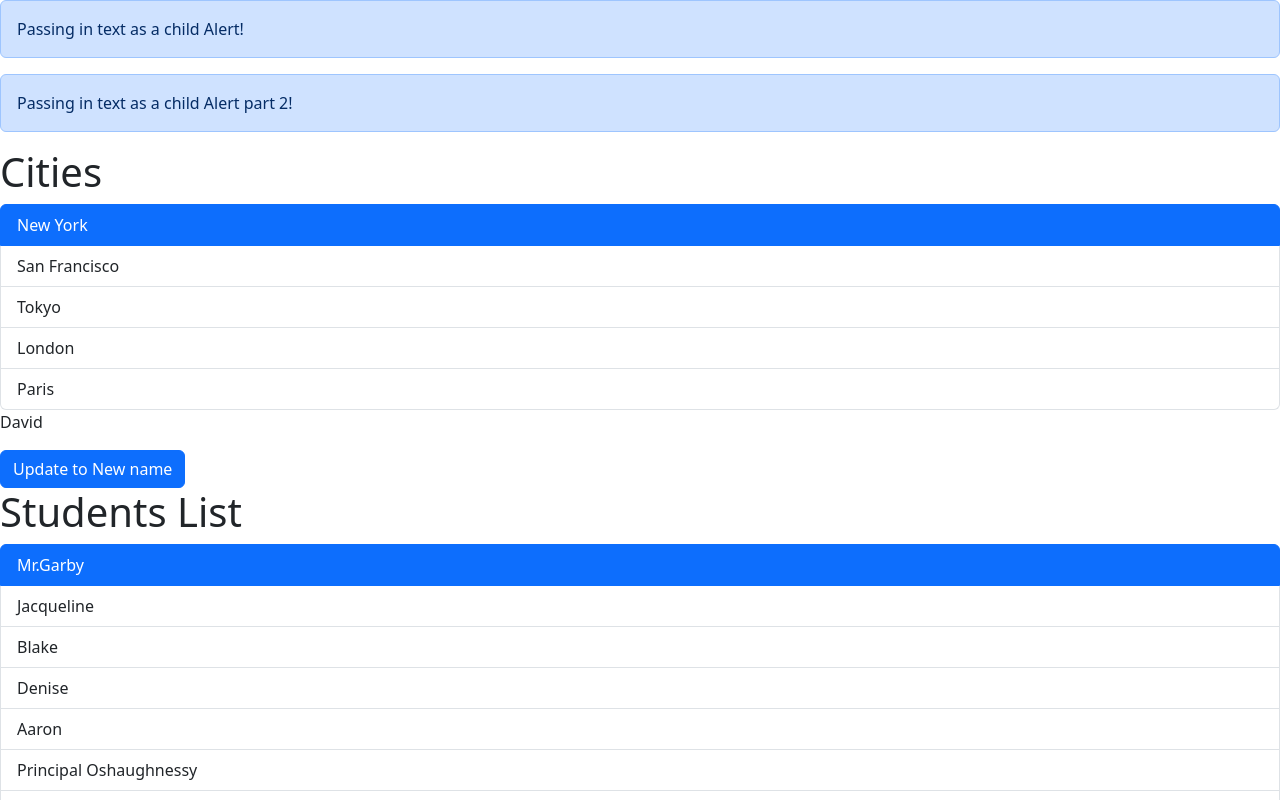
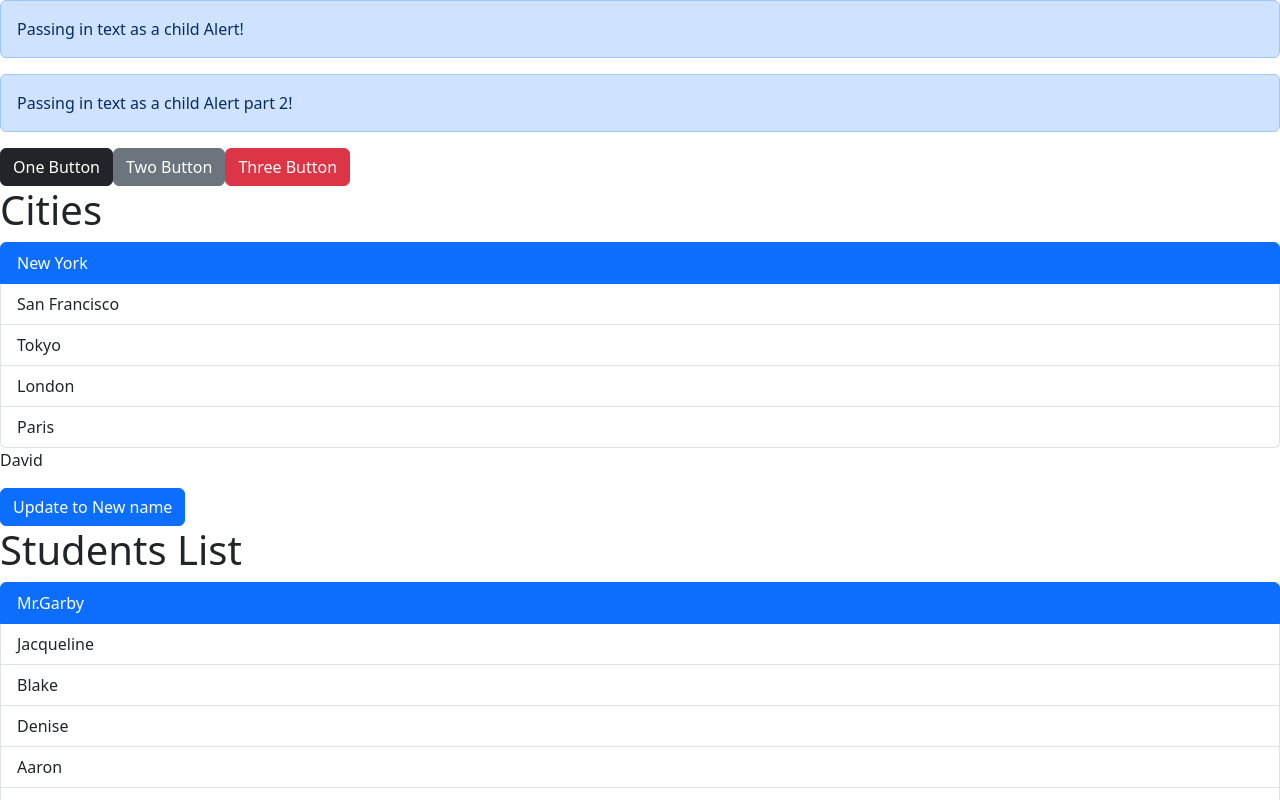
Before and after one commit to Jpdl925/IntroReact, a React (Vite) app in the folder intro-react-app-l/: page / in a window 1280 px wide. Shown: the top 800 px of the page. Built offline with nearby package versions, Linux system fonts and the light colour scheme.

Commit message:
Buttons added with different functions and interface

```diff
--- a/intro-react-app-l/src/App.tsx
+++ b/intro-react-app-l/src/App.tsx
@@ -3,6 +3,7 @@ import MyuseStateExample from "./components/MyuseStateExample";
 import Content from "./components/Content";
 import Footer from "./components/Footer";
 import Alert from "./components/Alert";
+import Buttons from "./components/Buttons";
 
 function App() {
   let items = ["New York", "San Francisco", "Tokyo", "London", "Paris"];
@@ -29,6 +30,19 @@ function App() {
   const handleSelectItem = (item:string) => {
     console.log(item);
   }
+
+
+  const handleClick1 = () => {
+    console.log("tClicked from our helper function");
+  }
+  const handleClick2 = () => {
+    console.log("tClicked from our helper function");
+  }
+  const handleClick3 = () => {
+    console.log("tClicked from our helper function");
+  }
+
+
   // return <div><Message/></div>
   return (
     <>
@@ -36,12 +50,33 @@ function App() {
         <Alert>
           Passing in text as a child Alert!
         </Alert>
+
+
         <Alert>
           Passing in text as a child Alert part 2!
         </Alert>
+
+
+        <Buttons   onClickFunction={handleClick1}>
+          One Button
+        </Buttons>
+        <Buttons color="secondary" onClickFunction={handleClick2}>
+          Two Button
+        </Buttons>
+        <Buttons color="danger" onClickFunction={handleClick3}>
+          Three Button
+        </Buttons>
+
+
         <ListGroup onSelectedItem={handleSelectItem} items={items} heading="Cities"/>
+
+
         <ListGroup onSelectedItem={handleSelectItem} items={students} heading="Students List"/>
+
+
         <ListGroup onSelectedItem={handleSelectItem} items={cars} heading="Cars List"/>
+
+
       </div>
       <div>
         <MyuseStateExample />
--- /dev/null
+++ b/intro-react-app-l/src/components/Buttons.tsx
@@ -0,0 +1,19 @@
+
+interface ButtonProps{
+    children:string
+    onClickFunction:() => void
+    color?/*? makes it Optional*/:string
+}
+
+
+const Buttons = ({children,onClickFunction,color="dark"}:ButtonProps) => {
+  return (
+    <>
+      <button className={`btn btn-${color}`} onClick={onClickFunction}>
+        {children}
+      </button>
+    </>
+  );
+};
+
+export default Buttons;
```
